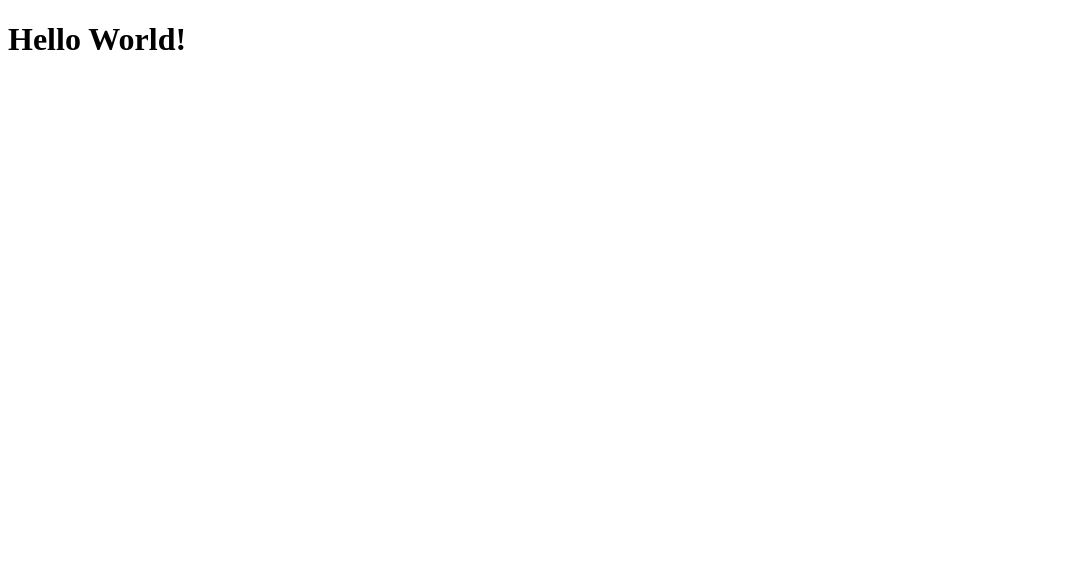
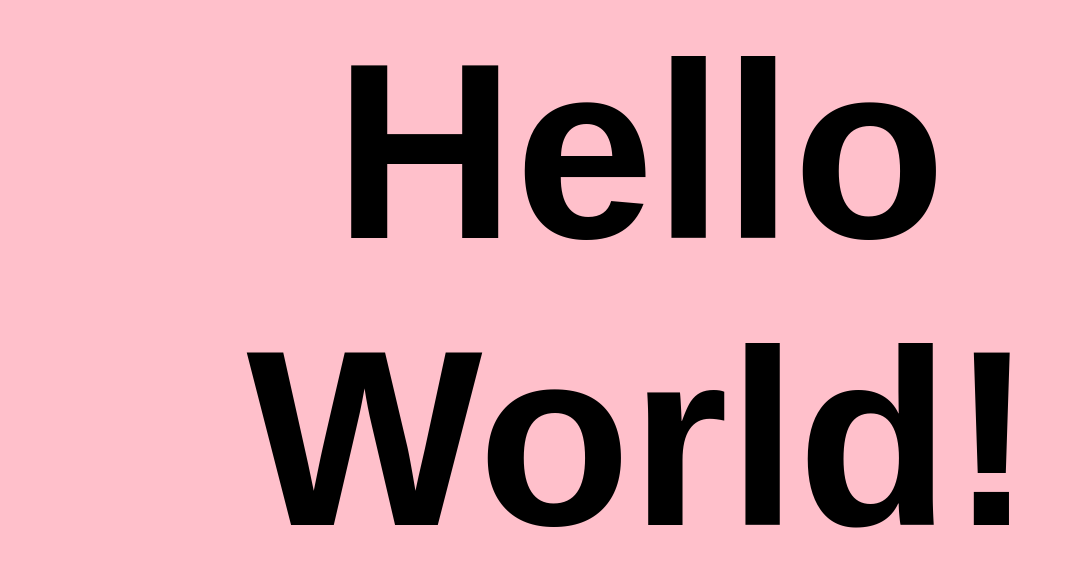
Before and after one commit to AlbertaLynnBrubaker/the-final-countdown, a plain HTML site: page index.html in a window 1280 px wide. Shown: the whole page, without its empty margins (0-1065 px from the left). Drawn offline with Linux system fonts and the light colour scheme.

Commit message:
add style.css, connects to index.html

```diff
--- a/index.html
+++ b/index.html
@@ -2,6 +2,7 @@
 <html lang="en">
     <head>
         <title>Alie Brubaker's Personal Website</title>
+        <link rel="stylesheet" href="./style.css"/>
     </head>
     <body>
         <h1>Hello World!</h1>
--- /dev/null
+++ b/style.css
@@ -0,0 +1,10 @@
+body {
+    background: pink;
+}
+
+h1 {
+    font-size: 250px;
+    font-family: fantasy;
+    margin: auto;
+    text-align: center;
+}
```
